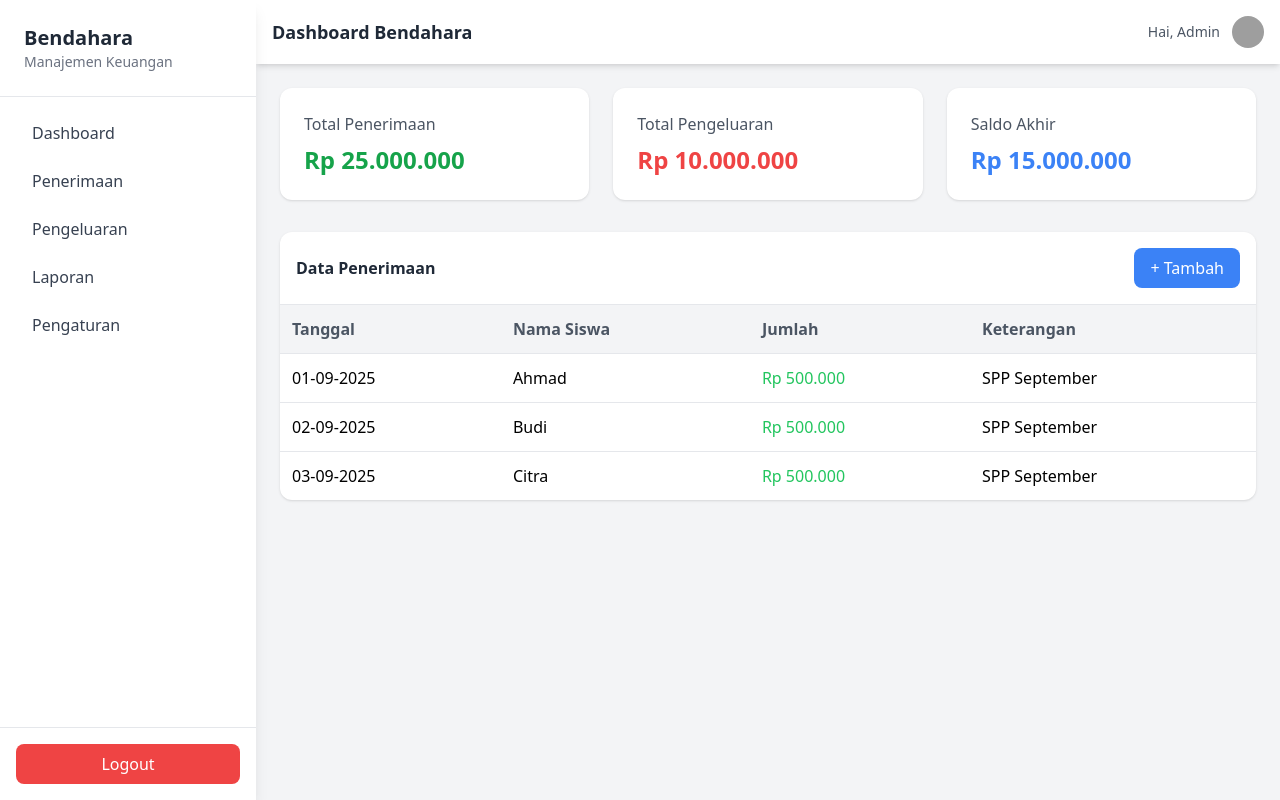
After one commit to Zaenal-AB/ppdb, a PHP site: page /ztes.html in a window 1280 px wide. The commit adds this page. Run offline with PHP 8.4, Linux system fonts and the light colour scheme; some libraries are stand-ins or nearby versions; grey boxes are pictures that could not be loaded.

Commit message:
update point

```diff
--- /dev/null
+++ b/ztes.html
@@ -0,0 +1,236 @@
+<!DOCTYPE html>
+<html lang="id">
+  <head>
+    <meta charset="utf-8" />
+    <meta name="viewport" content="width=device-width,initial-scale=1" />
+    <title>Aplikasi Bendahara — Two-column (Responsive)</title>
+    <script src="https://cdn.tailwindcss.com"></script>
+  </head>
+  <body class="bg-gray-100 min-h-screen flex">
+    <!-- Mobile overlay (hidden on md+) -->
+    <div
+      id="overlay"
+      class="fixed inset-0 bg-black bg-opacity-40 z-20 hidden md:hidden"></div>
+
+    <!-- Sidebar -->
+    <aside
+      id="sidebar"
+      class="fixed inset-y-0 left-0 w-64 bg-white shadow-lg transform -translate-x-full md:translate-x-0 md:static md:inset-auto md:flex md:flex-col transition-transform duration-300 ease-in-out z-30">
+      <!-- Mobile Close Button -->
+      <div class="flex items-center justify-between p-4 border-b md:hidden">
+        <div>
+          <h1 class="text-lg font-bold text-gray-800">Bendahara</h1>
+          <p class="text-xs text-gray-500">Manajemen Keuangan</p>
+        </div>
+        <button
+          id="close-btn"
+          aria-label="Tutup menu"
+          class="p-2 rounded-md hover:bg-gray-100">
+          ✕
+        </button>
+      </div>
+
+      <!-- Desktop header -->
+      <div class="p-6 border-b hidden md:block">
+        <h1 class="text-xl font-bold text-gray-800">Bendahara</h1>
+        <p class="text-sm text-gray-500">Manajemen Keuangan</p>
+      </div>
+
+      <!-- Nav -->
+      <nav class="flex-1 p-4 space-y-2">
+        <a
+          href="#"
+          class="block py-2 px-4 rounded-lg text-gray-700 hover:bg-blue-50 hover:text-blue-600 font-medium"
+          >Dashboard</a
+        >
+        <a
+          href="#"
+          class="block py-2 px-4 rounded-lg text-gray-700 hover:bg-blue-50 hover:text-blue-600 font-medium"
+          >Penerimaan</a
+        >
+        <a
+          href="#"
+          class="block py-2 px-4 rounded-lg text-gray-700 hover:bg-blue-50 hover:text-blue-600 font-medium"
+          >Pengeluaran</a
+        >
+        <a
+          href="#"
+          class="block py-2 px-4 rounded-lg text-gray-700 hover:bg-blue-50 hover:text-blue-600 font-medium"
+          >Laporan</a
+        >
+        <a
+          href="#"
+          class="block py-2 px-4 rounded-lg text-gray-700 hover:bg-blue-50 hover:text-blue-600 font-medium"
+          >Pengaturan</a
+        >
+      </nav>
+
+      <div class="p-4 border-t">
+        <button
+          class="w-full bg-red-500 text-white py-2 rounded-lg hover:bg-red-600">
+          Logout
+        </button>
+      </div>
+    </aside>
+
+    <!-- Main content -->
+    <main class="flex-1 flex flex-col">
+      <!-- Header -->
+      <header
+        class="w-full bg-white shadow-md p-4 flex justify-between items-center">
+        <div class="flex items-center gap-3">
+          <!-- Mobile menu button -->
+          <button
+            id="menu-btn"
+            aria-label="Buka menu"
+            aria-expanded="false"
+            class="md:hidden bg-blue-500 text-white px-3 py-2 rounded-lg">
+            ☰
+          </button>
+          <h2 class="text-lg font-semibold text-gray-800">
+            Dashboard Bendahara
+          </h2>
+        </div>
+
+        <div class="flex items-center gap-3">
+          <div class="text-sm text-gray-600">Hai, Admin</div>
+          <img
+            src="https://ui-avatars.com/api/?name=Admin"
+            alt="avatar"
+            class="w-8 h-8 rounded-full" />
+        </div>
+      </header>
+
+      <!-- Content Area -->
+      <section class="flex-1 p-6 overflow-auto">
+        <div class="grid grid-cols-1 md:grid-cols-2 lg:grid-cols-3 gap-6">
+          <!-- Cards -->
+          <div
+            class="bg-white p-6 rounded-xl shadow hover:shadow-lg transition">
+            <h3 class="text-gray-600 font-medium">Total Penerimaan</h3>
+            <p class="text-2xl font-bold text-green-600 mt-2">Rp 25.000.000</p>
+          </div>
+          <div
+            class="bg-white p-6 rounded-xl shadow hover:shadow-lg transition">
+            <h3 class="text-gray-600 font-medium">Total Pengeluaran</h3>
+            <p class="text-2xl font-bold text-red-500 mt-2">Rp 10.000.000</p>
+          </div>
+          <div
+            class="bg-white p-6 rounded-xl shadow hover:shadow-lg transition">
+            <h3 class="text-gray-600 font-medium">Saldo Akhir</h3>
+            <p class="text-2xl font-bold text-blue-500 mt-2">Rp 15.000.000</p>
+          </div>
+        </div>
+
+        <!-- Table -->
+        <div class="mt-8 bg-white rounded-xl shadow overflow-hidden">
+          <div class="p-4 border-b flex justify-between items-center">
+            <h3 class="font-semibold text-gray-800">Data Penerimaan</h3>
+            <button
+              class="bg-blue-500 text-white px-4 py-2 rounded-lg hover:bg-blue-600">
+              + Tambah
+            </button>
+          </div>
+          <div class="overflow-x-auto">
+            <table class="w-full text-left border-collapse">
+              <thead class="bg-gray-100 text-gray-600">
+                <tr>
+                  <th class="p-3">Tanggal</th>
+                  <th class="p-3">Nama Siswa</th>
+                  <th class="p-3">Jumlah</th>
+                  <th class="p-3">Keterangan</th>
+                </tr>
+              </thead>
+              <tbody>
+                <tr class="border-t hover:bg-gray-50">
+                  <td class="p-3">01-09-2025</td>
+                  <td class="p-3">Ahmad</td>
+                  <td class="p-3 text-green-500 font-medium">Rp 500.000</td>
+                  <td class="p-3">SPP September</td>
+                </tr>
+                <tr class="border-t hover:bg-gray-50">
+                  <td class="p-3">02-09-2025</td>
+                  <td class="p-3">Budi</td>
+                  <td class="p-3 text-green-500 font-medium">Rp 500.000</td>
+                  <td class="p-3">SPP September</td>
+                </tr>
+                <tr class="border-t hover:bg-gray-50">
+                  <td class="p-3">03-09-2025</td>
+                  <td class="p-3">Citra</td>
+                  <td class="p-3 text-green-500 font-medium">Rp 500.000</td>
+                  <td class="p-3">SPP September</td>
+                </tr>
+              </tbody>
+            </table>
+          </div>
+        </div>
+      </section>
+    </main>
+
+    <!-- Script: toggle sidebar (vanilla JS) -->
+    <script>
+      (function () {
+        const menuBtn = document.getElementById("menu-btn");
+        const closeBtn = document.getElementById("close-btn");
+        const sidebar = document.getElementById("sidebar");
+        const overlay = document.getElementById("overlay");
+
+        function openSidebar() {
+          sidebar.classList.remove("-translate-x-full");
+          sidebar.classList.add("translate-x-0");
+          overlay.classList.remove("hidden");
+          overlay.classList.add("block");
+          document.body.classList.add("overflow-hidden");
+          menuBtn.setAttribute("aria-expanded", "true");
+          menuBtn.textContent = "✕";
+        }
+
+        function closeSidebar() {
+          sidebar.classList.remove("translate-x-0");
+          sidebar.classList.add("-translate-x-full");
+          overlay.classList.add("hidden");
+          overlay.classList.remove("block");
+          document.body.classList.remove("overflow-hidden");
+          menuBtn.setAttribute("aria-expanded", "false");
+          menuBtn.textContent = "☰";
+        }
+
+        // Toggle when menu button clicked
+        menuBtn.addEventListener("click", function () {
+          const isOpen = sidebar.classList.contains("translate-x-0");
+          if (isOpen) closeSidebar();
+          else openSidebar();
+        });
+
+        // Close when clicking close button or overlay
+        if (closeBtn) closeBtn.addEventListener("click", closeSidebar);
+        overlay.addEventListener("click", closeSidebar);
+
+        // Close on Escape
+        document.addEventListener("keydown", function (e) {
+          if (e.key === "Escape") closeSidebar();
+        });
+
+        // Ensure correct state on resize: if viewport >= md, remove mobile overlay/state
+        window.addEventListener("resize", function () {
+          if (window.innerWidth >= 768) {
+            // md breakpoint
+            // force visible sidebar and cleanup mobile-only classes
+            sidebar.classList.remove("-translate-x-full");
+            sidebar.classList.add("translate-x-0");
+            overlay.classList.add("hidden");
+            overlay.classList.remove("block");
+            document.body.classList.remove("overflow-hidden");
+            menuBtn.setAttribute("aria-expanded", "false");
+            menuBtn.textContent = "☰";
+          } else {
+            // on small screen, keep it closed by default (unless user had opened it)
+            if (!sidebar.classList.contains("translate-x-0")) {
+              sidebar.classList.add("-translate-x-full");
+            }
+          }
+        });
+      })();
+    </script>
+  </body>
+</html>
```
Also changed, not shown: index.php (+10 -2 lines).
